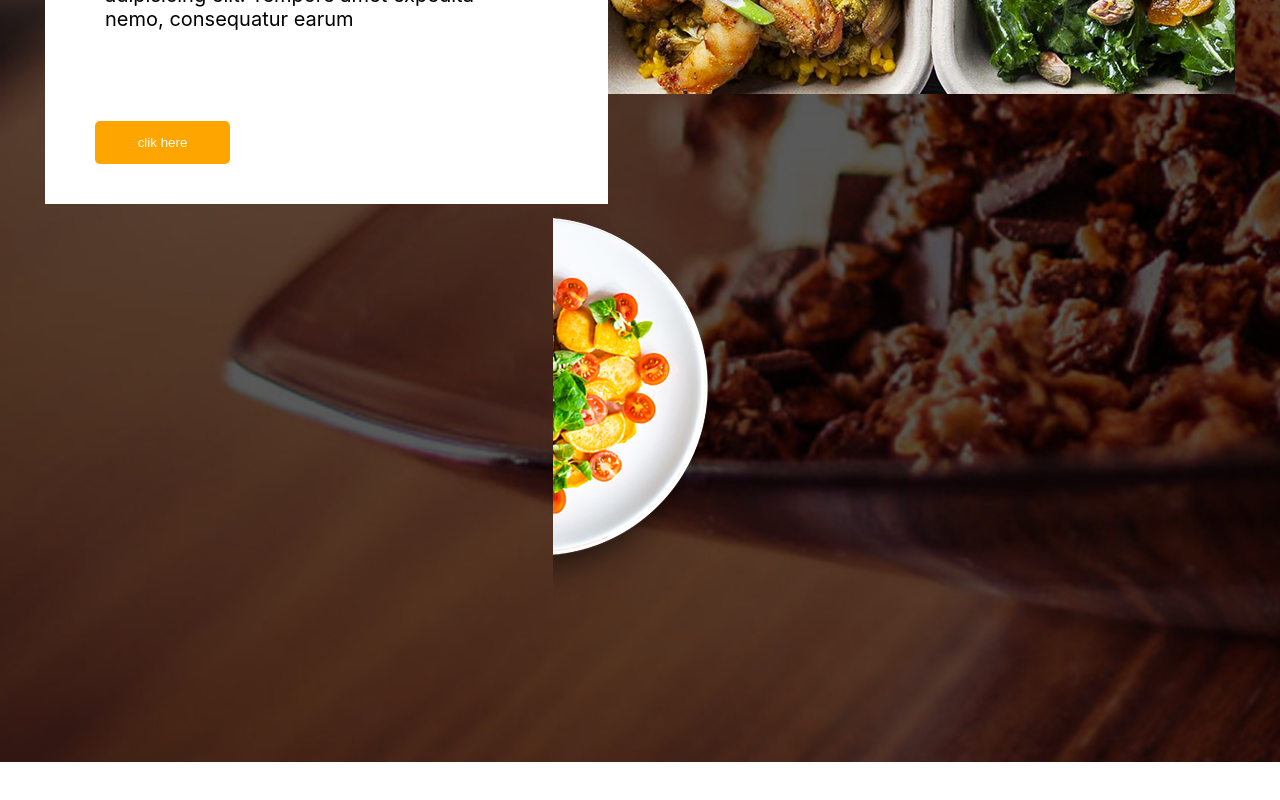
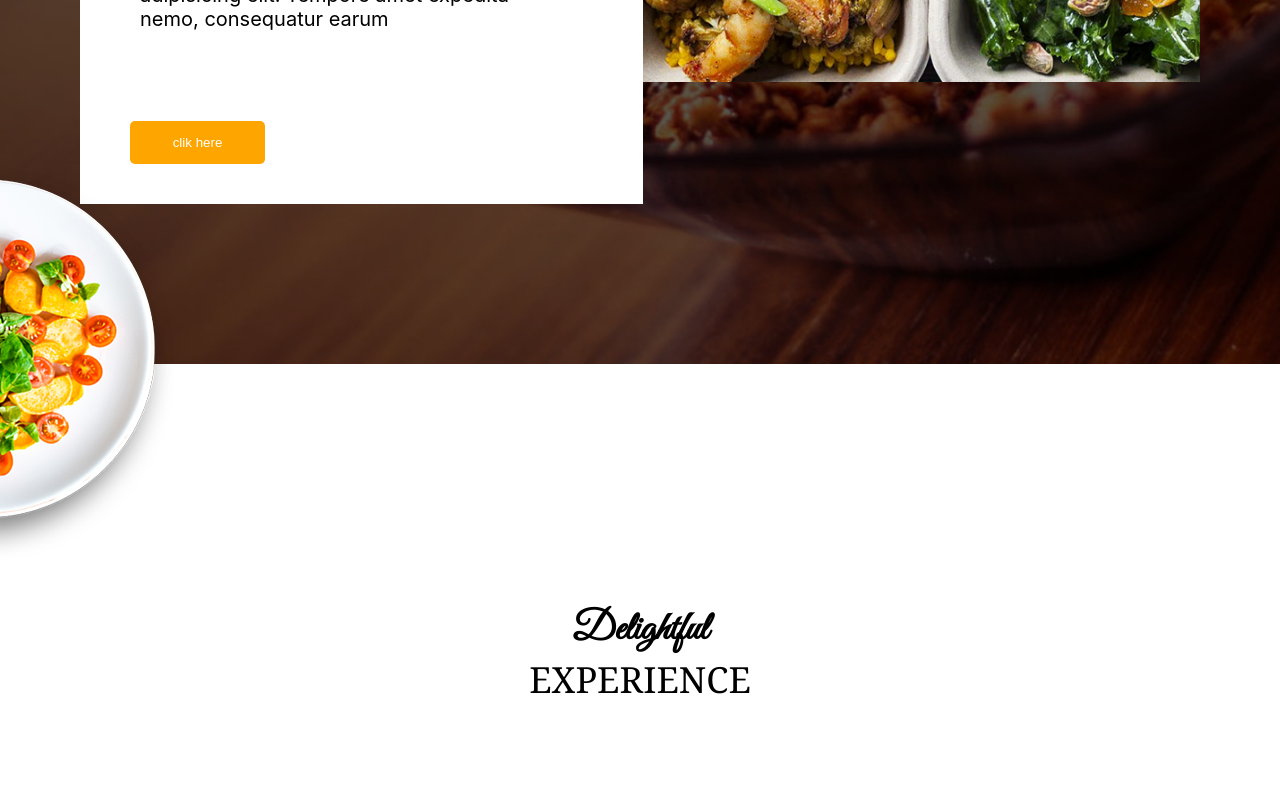
Before and after one commit to Abdelrahman339/ITI-Project, a React (Create React App) app in the folder React_project/iti_project/: page / in a window 1280 px wide. Shown: the part 2344-3144 px from the top of the page. Built offline with nearby package versions, Linux system fonts and the light colour scheme.

Commit message:
edit in photos secial recipes

```diff
--- a/React_project/iti_project/src/App.css
+++ b/React_project/iti_project/src/App.css
@@ -460,7 +460,7 @@ section {
 }
 
 
-.section2 .contanier .photos3 img {
+.section2 .contanier .Photos3 img {
   width: 600px;
   height: 530px;
 }
@@ -469,7 +469,7 @@ section {
 /* End photos3 */
 
 /* Start photos4 */
-.section2 .contanier .photos4 {
+.section2 .contanier .Photos4 {
 
   position: absolute;
   bottom: -200px;
```
